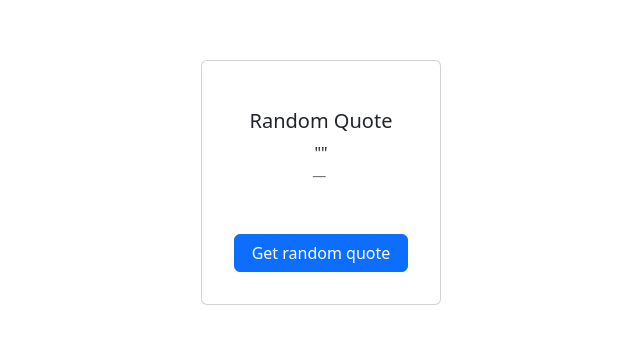
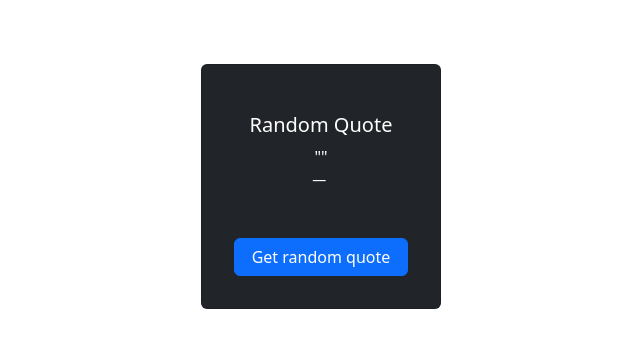
Before and after one commit to pdichone/react-beginners-course, a React (Vite) app: page / in a window 1280 px wide. Shown: the part 222-570 px from the top of the page, without its empty margins (319-959 px from the left). Built offline with nearby package versions, Linux system fonts and the light colour scheme.

Commit message:
lift state up hands-on - RandomQuote component

```diff
--- a/src/App.jsx
+++ b/src/App.jsx
@@ -4,8 +4,36 @@ import Book from './components/Book';
 import { booksData } from './components/data';
 import RandomQuote from './components/quotes_app/components/RandomQuote';
 import 'bootstrap/dist/css/bootstrap.min.css';
+import { useState } from 'react';
 
 function App() {
+  const [quote, setQuote] = useState('');
+  const [color, setColor] = useState('bg-dark');
+
+  const quotes = [
+    {
+      author: 'Albert Einstein',
+      content:
+        'Life is like riding a bicycle. To keep your balance, you must keep moving.',
+    },
+    {
+      author: 'Isaac Newton',
+      content:
+        'If I have seen further it is by standing on the shoulders of Giants.',
+    },
+    {
+      author: 'Marie Curie',
+      content: 'Be less curious about people and more curious about ideas.',
+    },
+    {
+      author: 'Leonardo da Vinci',
+      content: 'Learning never exhausts the mind.',
+    },
+    {
+      author: 'Aristotle',
+      content: "The more you know, the more you realize you don't know.",
+    },
+  ];
   const books = [
     {
       id: 1,
@@ -21,19 +49,29 @@ function App() {
     },
   ];
 
+  function getRandomQuote() {
+    const randomIndex = Math.floor(Math.random() * quotes.length);
+    setQuote(quotes[randomIndex]);
+    setColor(getRandomColor());
+  }
+
+  function getRandomColor() {
+    const colors = [
+      'bg-primary',
+      'bg-secondary',
+      'bg-success',
+      'bg-danger',
+      'bg-warning',
+      'bg-info',
+      //   'bg-light',
+      'bg-dark',
+    ];
+    return colors[Math.floor(Math.random() * colors.length)];
+  }
+
   return (
-    <div className="container">
-      <RandomQuote />
-      {/* {booksData.items.map((book, index) => (
-        <Book
-          key={index}
-          title={book.volume.title}
-          author={book.volume.authors}
-          description={book.volume.description}
-          subtitle={book.volume.subtitle}
-          image={book.volume.image}
-        />
-      ))} */}
+    <div className="container pt-2">
+      <RandomQuote quote={quote} color={color} onChangeQuote={getRandomQuote} />
     </div>
   );
 }
--- a/src/components/Book.jsx
+++ b/src/components/Book.jsx
@@ -12,10 +12,24 @@ function Book({ title, author, description, subtitle, image }) {
       <h4>Subtitle: {subtitle}</h4>
       <h3>By {author}</h3>
       <p>Description: {description}</p>
-      <button onClick={() => setIsRead(!isRead)}>
+      <button className="btn btn-primary" onClick={() => setIsRead(!isRead)}>
         {isRead ? 'Read' : 'Unread'}
       </button>
     </div>
   );
 }
 export default Book;
+
+// show in App.jsx
+{
+  /* {booksData.items.map((book, index) => (
+        <Book
+          key={index}
+          title={book.volume.title}
+          author={book.volume.authors}
+          description={book.volume.description}
+          subtitle={book.volume.subtitle}
+          image={book.volume.image}
+        />
+      ))} */
+}
--- a/src/components/quotes_app/components/RandomQuote.jsx
+++ b/src/components/quotes_app/components/RandomQuote.jsx
@@ -1,47 +1,19 @@
 /** @format */
 import React, { useState } from 'react';
 
-function RandomQuote() {
-  const [quote, setQuote] = useState('');
+function RandomQuote({ quote, color, onChangeQuote}) {
 
-  const quotes = [
-    {
-      author: 'Albert Einstein',
-      content:
-        'Life is like riding a bicycle. To keep your balance, you must keep moving.',
-    },
-    {
-      author: 'Isaac Newton',
-      content:
-        'If I have seen further it is by standing on the shoulders of Giants.',
-    },
-    {
-      author: 'Marie Curie',
-      content: 'Be less curious about people and more curious about ideas.',
-    },
-    {
-      author: 'Leonardo da Vinci',
-      content: 'Learning never exhausts the mind.',
-    },
-    {
-      author: 'Aristotle',
-      content: "The more you know, the more you realize you don't know.",
-    },
-  ];
-
-  function getRandomQuote() {
-    const randomIndex = Math.floor(Math.random() * quotes.length);
-    setQuote(quotes[randomIndex]);
-  }
   return (
     <div className="container mt-2">
-      <div className="card">
+      <div className={`card text-white ${color}`}>
         <div className="card-body">
           <h5 className="card-title">Random Quote</h5>
           <p className="card-text">"{quote.content}"</p>
-          <footer className="blockquote-footer">{quote.author}</footer>
+          <footer className="blockquote-footer text-white">
+            {quote.author}
+          </footer>
         </div>
-        <button className="btn btn-primary mt-3" onClick={getRandomQuote}>
+        <button className="btn btn-primary mt-3" onClick={onChangeQuote}>
           Get random quote
         </button>
       </div>
```
